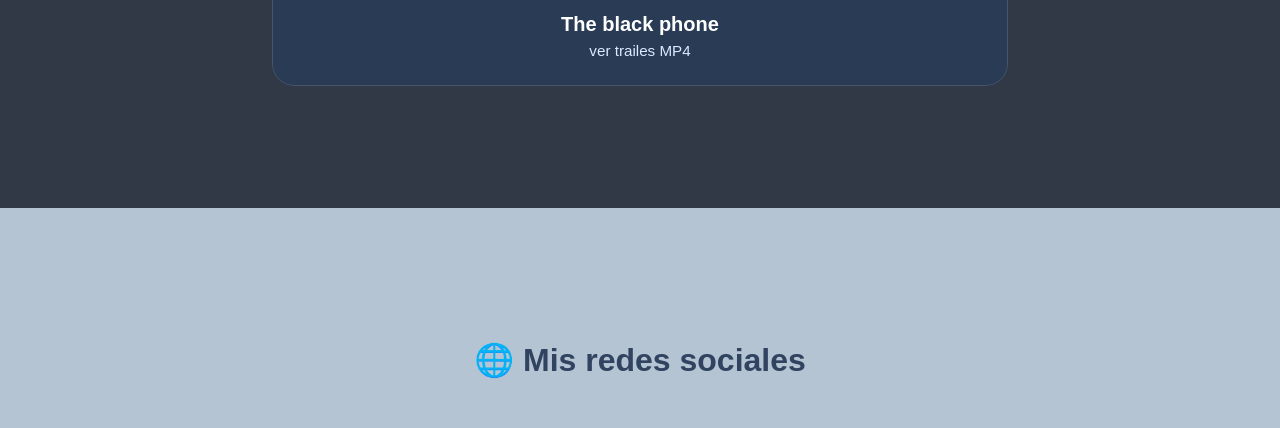
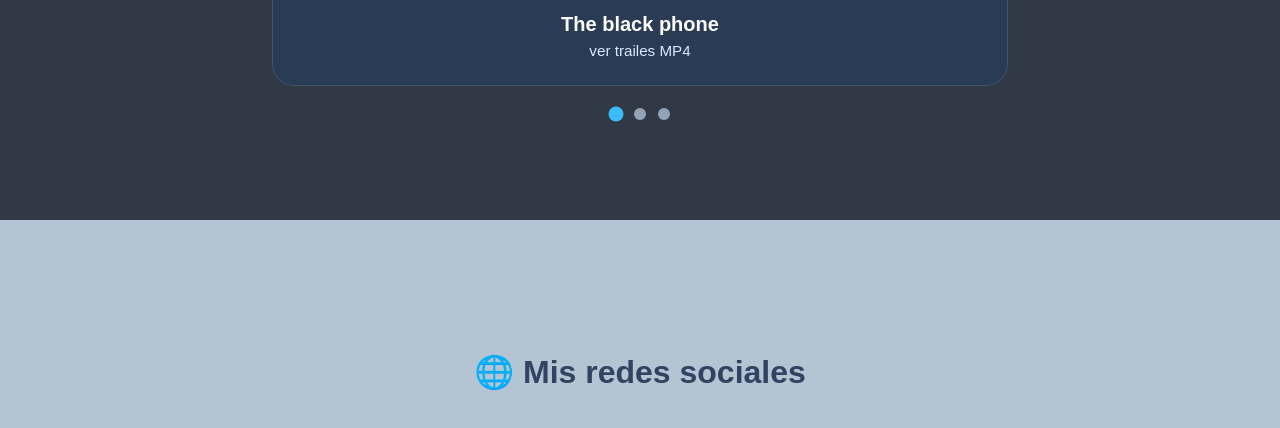
Before and after one commit to charles-antt/Practicas_Aplicaciones_Web_250850, a website: page index.html in a window 1280 px wide. Shown: the part 5503-5931 px from the top of the page. Drawn offline with Linux system fonts and the light colour scheme; the site is published under a folder, as on GitHub Pages, so addresses that start at the root find nothing.

Commit message:
Practica 03
update: se corrigio el error por el cual no funcionaba el javascript

```diff
--- a/index.html
+++ b/index.html
@@ -512,6 +512,6 @@
     </footer>
 
 
-    <script src="/Practica03/js/app.js"></script>
+    <script src="Practica03/js/app.js"></script>
 
 </body>
```
